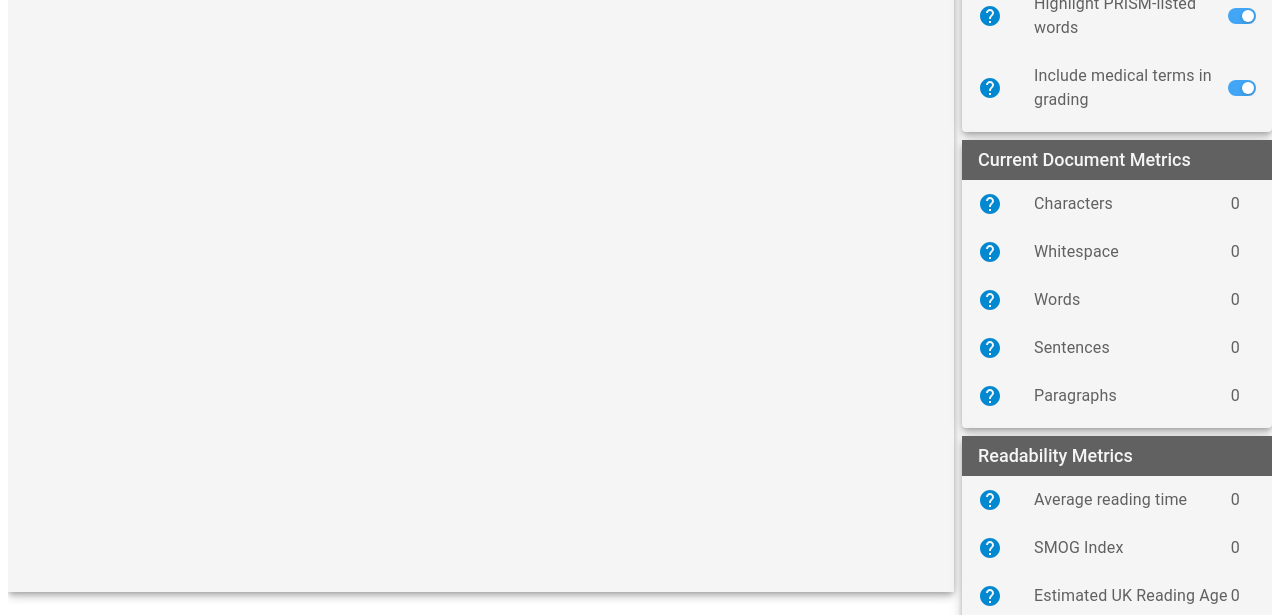
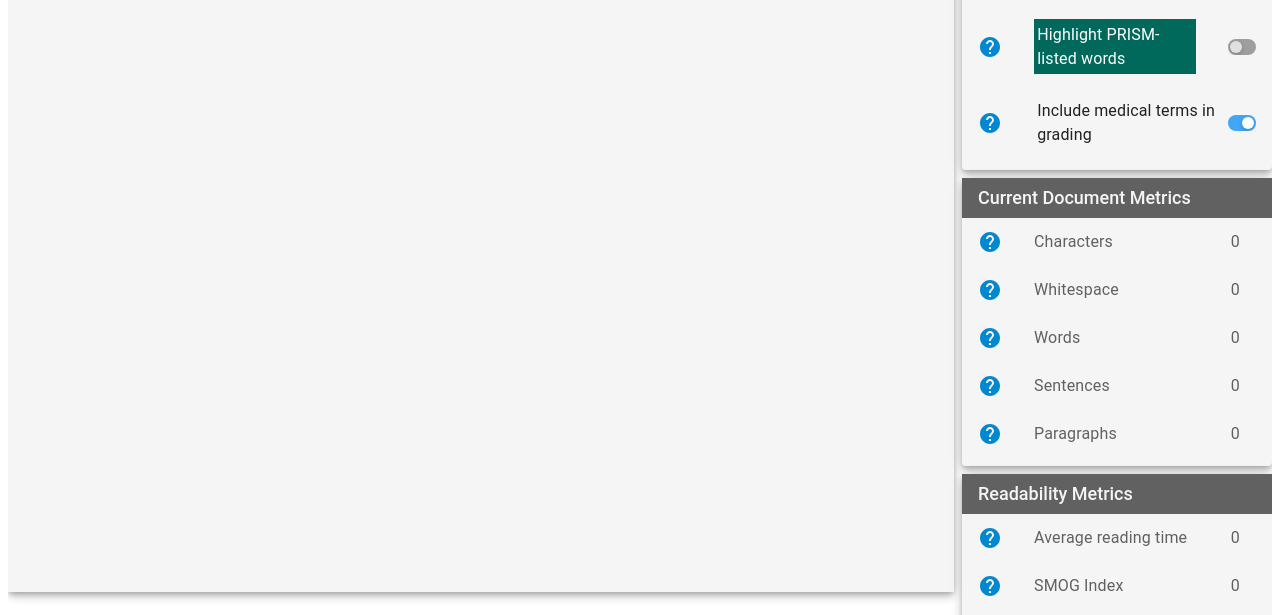
Before and after one commit to NewcastleRSE/nhs_readability_react, a React app: page / in a window 1280 px wide. Shown: the part 193-808 px from the top of the page. Built offline with nearby package versions, Linux system fonts and the light colour scheme.

Commit message:
Styling, documentation

```diff
--- a/src/assets/css/App.css
+++ b/src/assets/css/App.css
@@ -11,6 +11,7 @@ div.DraftEditor-root {
     height: calc(100vh - 100px);
     width: 100%;
     margin-top: 8px;
+    line-height: 2em;
     font-family: "Roboto","Helvetica","Arial",sans-serif;
 }
 
@@ -21,7 +22,7 @@ div.public-DraftEditor-content {
 }
 
 div.public-DraftEditorPlaceholder-root {
-    padding: 10px 5px;
+    padding: 0 5px;
 }
 
 .tippy-box {
--- a/src/assets/readability/PanelItems.js
+++ b/src/assets/readability/PanelItems.js
@@ -3,27 +3,54 @@ import { grey } from '@mui/material/colors';
 import Switch from '@mui/material/Switch';
 import { Help } from '@mui/icons-material';
 import { Paper, ListSubheader, ListItem, ListItemIcon, ListItemText } from '@mui/material';
+import { highlightingStyles } from './Styles';
 
 const switchListItems = [
     {
         key: 1,
         id: 'showComplexSentences',
         primary: 'Show complex sentences',
-        help: 'Highlight sentences which are too complex and show potential alternatives',
+        help: `
+            Highlight sentences which are too complex, defined by:
+            <p>
+            SMOG = 3 + &radic;(no_of_3+_syllable_words) > threshold.
+            </p>
+            <p>
+            NOTE: The threshold for complexity is set artificially low for demonstration purposes (most documents will show up some complexity).
+            </p>
+            <p>
+            QUESTIONS FOR TESTERS: How do we want to measure complexity? How might suggestions to rectify it be communicated?
+            </p>
+            `,
         defaultChecked: true
     },
     {
         key: 2,
         id: 'highlightPrismWords',
         primary: 'Highlight PRISM-listed words',
-        help: 'Highlight words in the PRISM readability Toolkit having a simpler alternative word or phrase',
-        defaultChecked: true
+        help: `
+            <p>
+            Highlight words in the <a href="https://www.nhlbi.nih.gov/files/docs/ghchs_readability_toolkit.pdf" target="_blank">PRISM readability Toolkit</a>
+            having a simpler alternative word or phrase.  Hovering the cursor over a highlighted
+            word will make some suggestions of simpler alternatives.  It might be possible to click on a suggestion eventually and do an
+            auto-replace of the complex word by the simpler.
+            </p>
+            <p>
+            NOTE: You need to turn off the complex sentences to see the PRISM highlights - it does not seem to be possible to have the two together.
+            </p>
+            `,
+        defaultChecked: false
     },
     {
         key: 3,
         id: 'includeMedicalTerms',
         primary: 'Include medical terms in grading',
-        help: 'Compute the SMOG Index and Reading Age including all the medical terms',
+        help: `
+            Compute the SMOG Index and Reading Age including all the medical terms.  To do this properly requires a set of medical vocabularies,
+            possibly classified by discipline area.  A comprehensive medical dictionary may work but would likely be very sluggish in operation.
+            For the demonstration, if this switch if OFF, the PRISM words are filtered out and the SMOG index and Reading Age computed with the
+            reduced word set.
+            `,
         defaultChecked: true
     }
 ];
@@ -185,7 +212,13 @@ const HelpIcon = props => {
 
 const SwitchListItem = props => {
     const { id, primary, help, defaultChecked, onChange } = props;
-    const sx = { color: darkGrey, background: lightGrey };
+    let sx;
+    if (highlightingStyles[id]) {
+        /* Shoehorn in a bit of right pad to avoid the coloured label touching the switch element which looks really bad */
+        sx = Object.assign({}, highlightingStyles[id], { marginRight: '2em' });
+    } else {
+        sx = highlightingStyles['normalText'];
+    }
     return (
         <ListItem>
             <HelpIcon help={help} />
--- a/src/assets/readability/Styles.js
+++ b/src/assets/readability/Styles.js
@@ -1,18 +1,30 @@
 import { red, teal, grey } from "@mui/material/colors";
+import { createTheme } from '@mui/material/styles';
 
 const highlightingStyles = {
     'showComplexSentences': {
         fontWeight: 'bold',
-        backgroundColor: red[300]
+        color: '#ffffff',
+        padding: '0.2em',
+        margin: '0.2em 0',
+        backgroundColor: red[800]
     },
     'highlightPrismWords': {
         fontWeight: 'bold',
-        backgroundColor: teal[300]
+        color: '#ffffff',
+        padding: '0.2em',
+        margin: '0.2em 0',
+        backgroundColor: teal[800]
     },
     'normalText': {
         fontWeight: 'normal',
+        color: grey[900],
+        padding: '0.2em',
+        margin: '0.2em 0',
         backgroundColor: grey[100]
     }
 };
 
-export default highlightingStyles;
+const darkTheme = Object.assign(createTheme({ palette: { mode: 'dark' } }));
+
+export { highlightingStyles, darkTheme };
--- a/src/assets/theme/Dark.js
+++ /dev/null
@@ -1,31 +0,0 @@
-import { createTheme } from '@mui/material/styles';
-import { grey } from "@mui/material/colors";
-
-const darkTheme = Object.assign(createTheme({ palette: { mode: 'dark' } }, {
-    overrides: {
-        MUIRichTextEditor: {
-            root: {
-                height: 'calc(100vh - 100px)',
-            },
-            toolbar: {
-                background: grey.A700,
-                height: '40px',
-                paddingLeft: '5px',
-                verticalAlign: 'middle'
-            },
-            editor: {
-                padding: '5px 10px',
-                overflowY: 'auto',
-                color: grey[900]
-            },
-            placeHolder: {
-                paddingLeft: '5px',
-                width: 'inherit',
-                position: 'static',
-                color: grey.A700
-            }
-        }
-    }
-}));
-
-export default darkTheme;
--- a/src/components/App.js
+++ b/src/components/App.js
@@ -4,7 +4,7 @@ import { ThemeProvider } from '@mui/material/styles';
 import NavigationBar from './NavigationBar';
 import DocumentAnalyser from './DocumentAnalyser';
 
-import darkTheme from '../assets/theme/Dark';
+import { darkTheme } from '../assets/readability/Styles';
 import '../assets/css/App.css';
 
 export default class App extends React.Component {
--- a/src/components/DocumentAnalyser.js
+++ b/src/components/DocumentAnalyser.js
@@ -2,7 +2,7 @@ import * as React from 'react';
 import { Grid, List } from '@mui/material';
 import TextModel from '../assets/readability/TextModel';
 import * as Panel from '../assets/readability/PanelItems';
-import highlightingStyles from '../assets/readability/Styles';
+import { highlightingStyles } from '../assets/readability/Styles';
 import { CompositeDecorator, Editor, EditorState } from 'draft-js';
 import tippy from 'tippy.js';
 import "tippy.js/dist/tippy.css";
@@ -107,7 +107,7 @@ export default class DocumentAnalyser extends React.Component {
                     <Panel.WhitePaper elevation={5}>
                         <Editor
                             ref={ this.editor }
-                            placeholder='&nbsp;Type or paste document here'
+                            placeholder='&nbsp;Type or paste your document here'
                             editorState={ this.state.editorState }
                             onChange={ (newState) => {
                                 this.setState({ 'editorState': this.textModel.stateUpdate(newState, this.state.switches) } );
```
